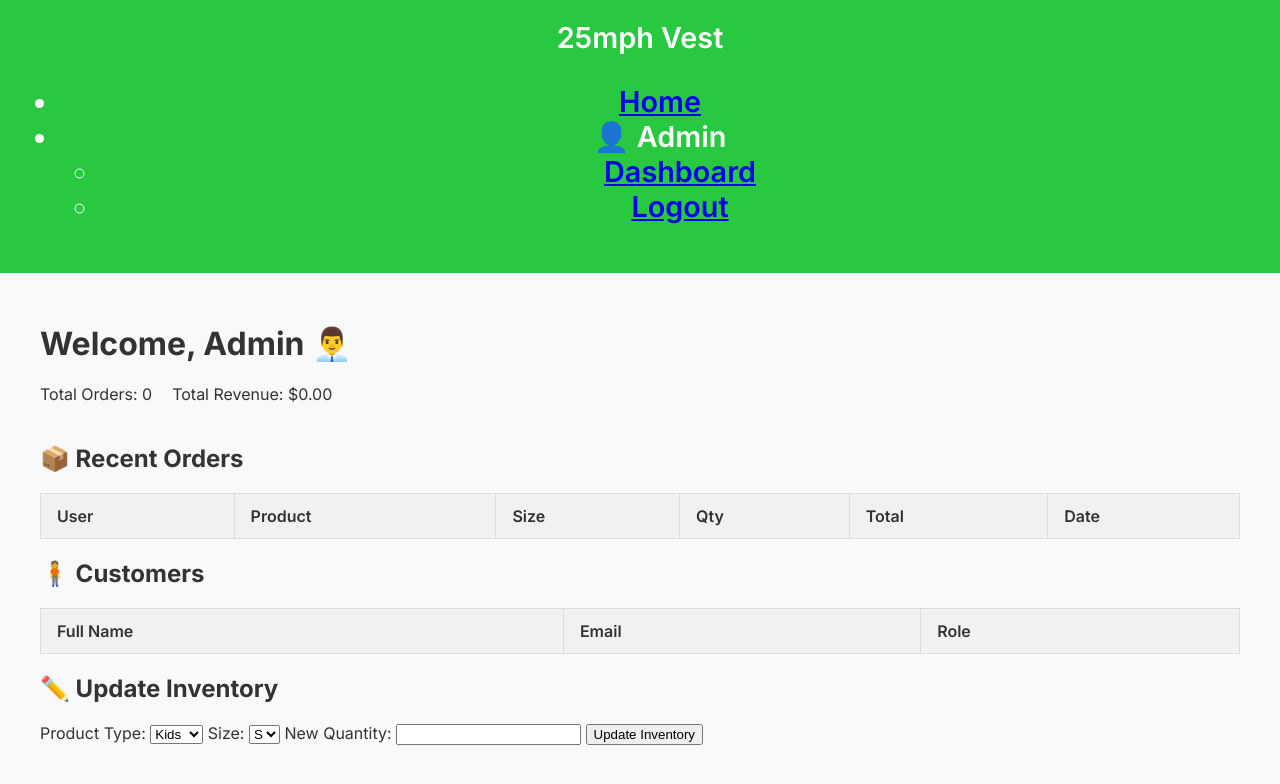
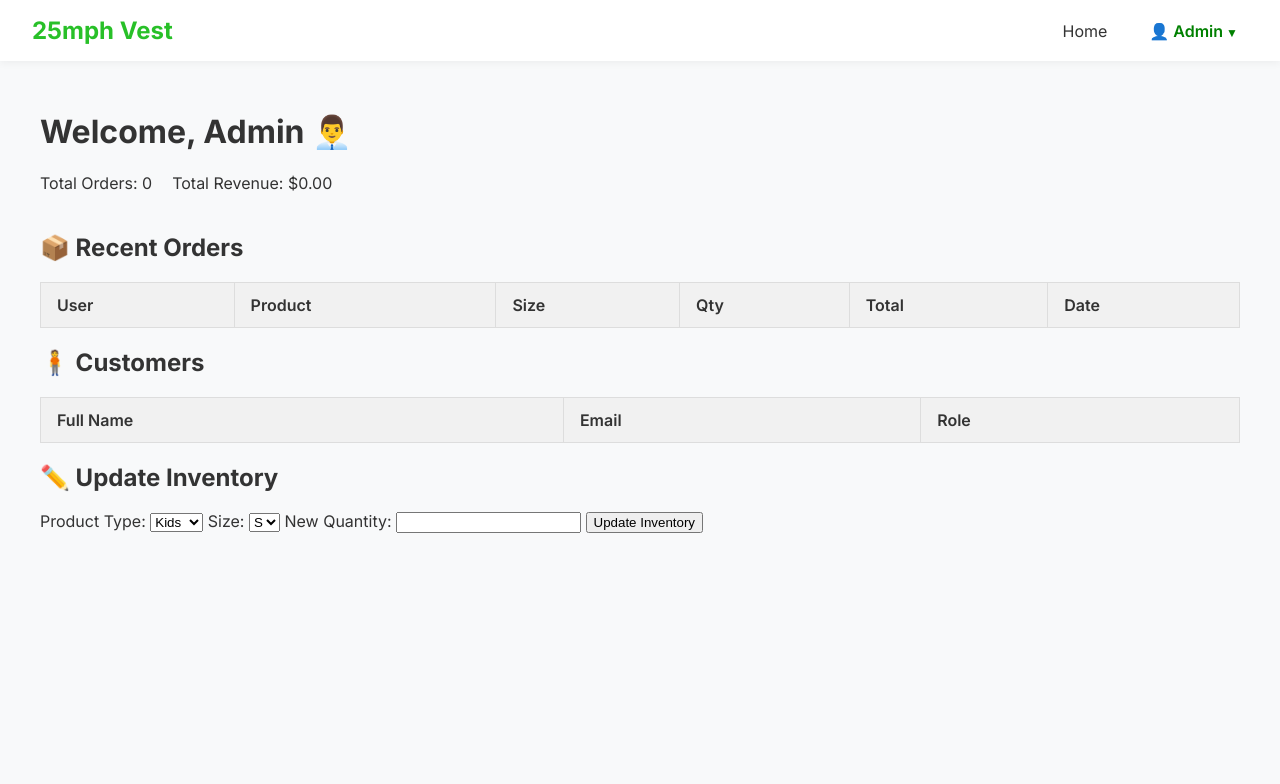
Before and after one commit to LokeshReddy999/25mph-vest-ecommerce, a plain HTML site: page 25mph-vest/views/admin-dashboard.html in a window 1280 px wide. Drawn offline with Linux system fonts and the light colour scheme; no server answers.

Commit message:
styled admin page using css

```diff
--- a/25mph-vest/public/css/admin-dashboard.css
+++ b/25mph-vest/public/css/admin-dashboard.css
@@ -5,14 +5,90 @@ body {
     color: #333;
   }
 
-  header {
-    background-color: #28c840;
-    padding: 20px;
-    color: white;
-    text-align: center;
-    font-size: 1.8rem;
+  /* Match homepage header style */
+header {
+    width: 100%;
+    background-color: white;
+    display: flex;
+    justify-content: space-between;
+    align-items: center;
+    padding: 1rem 2rem;
+    box-shadow: 0 2px 8px rgba(0, 0, 0, 0.05);
+    position: sticky;
+    top: 0;
+    z-index: 1000;
+    margin: 0;
+    box-sizing: border-box;
+  }
+
+  .brand {
+    font-size: 1.5rem;
+    font-weight: bold;
+    color: #28c028;
+  }
+
+  nav ul {
+    list-style: none;
+    display: flex;
+    gap: 2rem;
+    margin: 0;
+    padding: 0;
+  }
+
+  nav ul li a {
+    text-decoration: none;
+    color: #333;
+    font-weight: 500;
+  }
+
+  /* Admin dropdown */
+  .user-profile {
+    position: relative;
     font-weight: 600;
   }
+
+  .profile-trigger {
+    cursor: pointer;
+    color: green;
+    padding: 5px 10px;
+  }
+
+  .profile-trigger::after {
+    content: " ▼";
+    font-size: 0.75em;
+  }
+
+  .profile-dropdown {
+    position: absolute;
+    top: 120%;
+    right: 0;
+    background: white;
+    list-style: none;
+    padding: 0;
+    margin: 0;
+    border: 1px solid #ddd;
+    border-radius: 5px;
+    display: none;
+    min-width: 160px;
+    box-shadow: 0 2px 10px rgba(0,0,0,0.1);
+    z-index: 1000;
+  }
+
+  .profile-dropdown li a {
+    display: block;
+    padding: 10px;
+    color: #333;
+    text-decoration: none;
+  }
+
+  .profile-dropdown li a:hover {
+    background: #f3f3f3;
+  }
+
+  .user-profile:hover .profile-dropdown {
+    display: block;
+  }
+
 
   .dashboard-container {
     padding: 30px 40px;
```
